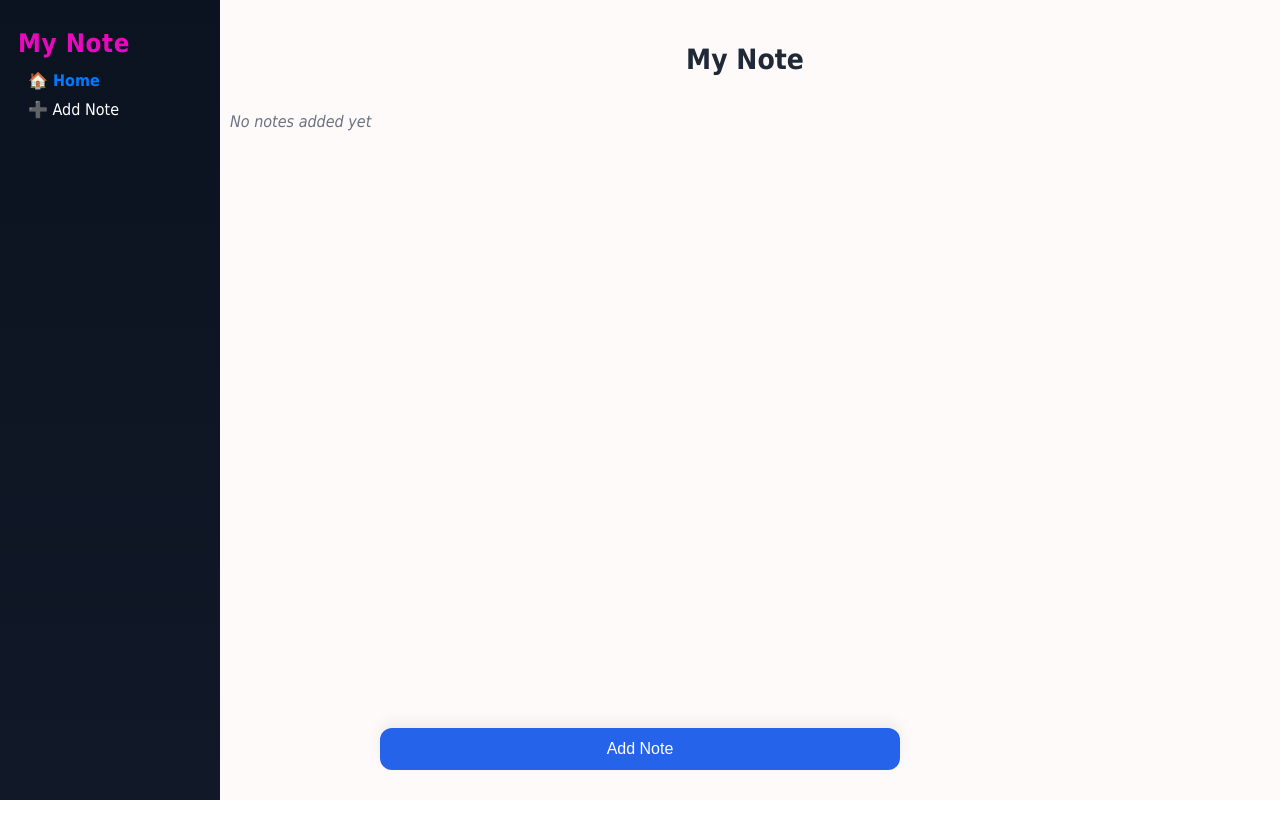
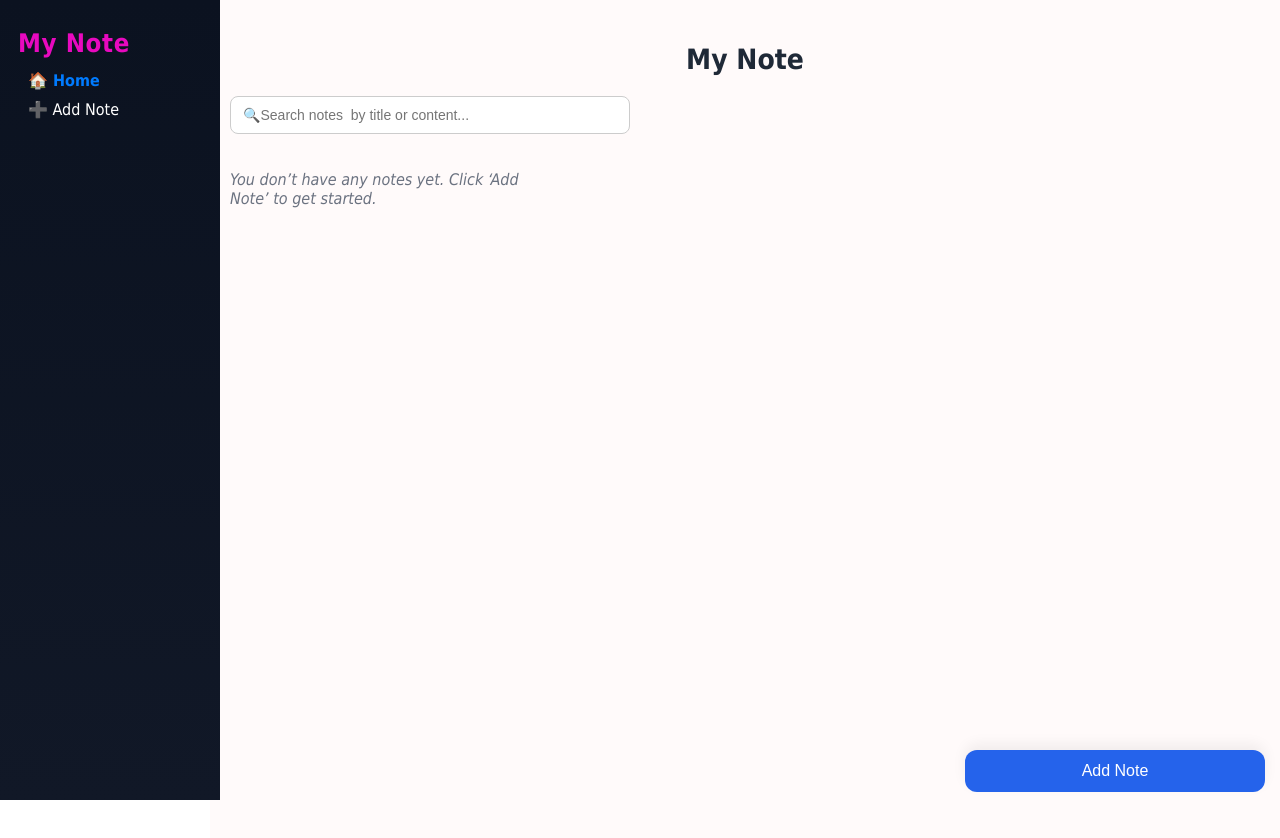
Before and after one commit to Teshome-Worku/note-taking-app, a React (Vite) app: page / in a window 1280 px wide. Before the commit the page ends 800 px from the top, so only its background shows below. Built offline with nearby package versions, Linux system fonts and the light colour scheme.

Commit message:
changes to be committed: 	modified:   src/App.css 	modified:   src/components/Deletepopup.jsx 	modified:   src/components/EditNote.jsx 	modified:   src/pages/Home.jsx

```diff
--- a/src/App.css
+++ b/src/App.css
@@ -83,7 +83,7 @@
         margin-left: 210px;
         position: relative;
         background-color: #fffafa;
-        min-height: 100vh;
+        min-height: 105vh;
     }
 
     .home-page h2 {
@@ -96,10 +96,9 @@
     .sticky-footer {
         position: fixed;
         cursor: pointer;
-        margin: 0 auto 30px auto;
+        margin: 0 15px 8px 0;
         width: 100%;
-        max-width: 520px;
-        left: 0;
+        max-width: 300px;
         right: 0;
         bottom: 0;
         padding: 12px 20px;
@@ -153,6 +152,22 @@
 
     .delete:hover {
         background-color: #991b1b;
+    }
+
+    .search-bar {
+        width: 100%;
+        max-width: 400px;
+        padding: 10px 12px;
+        margin-bottom: 20px;
+        border-radius: 8px;
+        border: 1px solid #ccc;
+        font-size: 14px;
+        outline: none;
+        transition: border 0.2s;
+    }
+
+    .search-bar:focus {
+        border-color: #2563eb;
     }
     /* Notes Container */
 
--- a/src/components/Deletepopup.jsx
+++ b/src/components/Deletepopup.jsx
@@ -2,7 +2,7 @@ const DeletePopup = ({ onConfirm, onCancel }) => {
     return (
       <div className="popup-overlay">
         <div className="popup-delete">
-          <h2>Are you sure want to delete this note?</h2>
+          <h2>Are you sure you want to delete this note?</h2>
           <div style={{display: 'flex', gap: 20, justifyContent: 'center'}}>
             <button onClick={onCancel} className='cancel'>Cancel</button>
             <button onClick={onConfirm} className='delete'>Delete</button>
--- a/src/components/EditNote.jsx
+++ b/src/components/EditNote.jsx
@@ -10,6 +10,7 @@ const EditNote = () => {
     const {id}=useParams();
     const notes=JSON.parse(localStorage.getItem("notes"))||[];
     const note=notes.find((n)=>n.id===id);
+
     if(!note){
         return <div className="edit-note">
             <h2>Note not found</h2>
@@ -31,13 +32,9 @@ const EditNote = () => {
             localStorage.setItem("notes",JSON.stringify(updatedNotes));
             setUpdatePopup(true);
     }
-
-
-
     return(
         <div className="edit-note">
             <h2>Edit Note</h2>
-
             <form autoComplete="off"  onSubmit={handleEdit}>
                 <p>Title</p>
                 <input type="text"
--- a/src/pages/Home.jsx
+++ b/src/pages/Home.jsx
@@ -8,7 +8,7 @@ const Home = () => {
   const navigate = useNavigate();
   const [deletePopup, setDeletePopup] = useState(false);
   const [selectedId, setSelectedId] = useState(null);
-
+  const [searchText, setSearchText] = useState("");
 
   useEffect(() => {
     const storedNotes = localStorage.getItem("notes");
@@ -16,10 +16,18 @@ const Home = () => {
       setNotes(JSON.parse(storedNotes));
     }
   }, []);
+  const filteredNotes = notes.filter((note) => {
+    const q = searchText.toLowerCase();
+    return (
+      note.title.toLowerCase().includes(q) ||
+      note.content.toLowerCase().includes(q)
+    );
+  });
 
   const nav = () => {
     navigate("/add");
   };
+
   const Cancel = () => {
     setDeletePopup(false);
   }
@@ -35,40 +43,45 @@ const Home = () => {
     localStorage.setItem("notes", JSON.stringify(updatedNotes));
     setDeletePopup(false);
   };
-
   return (
     <div className="home-page">
       <h2>My Note </h2>
 
+      <input
+        type="text"
+        img="https://img.icons8.com/office/40/search--v1.png"
+        className="search-bar"
+        value={searchText}
+        onChange={(e) => setSearchText(e.target.value)}
+        placeholder="🔍Search notes  by title or content..."
+      />
       <div className="card">
         {notes.length === 0 ? (
-          <p>No notes added yet</p>
+          <p>You don’t have any notes yet. Click ‘Add Note’ to get started.</p>
         ) : (
-          notes.map((note) => (
+          filteredNotes.length === 0 ? (
+            <div className="empty">🔍No matching notes found.</div>
+          ) : (
+            filteredNotes.map((note) => (
               <div className="note-card" key={note.id}>
                 <h4>{note.title}</h4>
-              <p>{note.content }<strong>.</strong></p>
-              <small>{note.date}</small>
+                <p>{note.content}<strong>.</strong></p>
+                <small>📅{note.date}</small>
                 <div className="btn">
-                <button className="edit" onClick={() => navigate(`/edit/${note.id}`)}>
+                  <button className="edit" onClick={() => navigate(`/edit/${note.id}`)}>✏️
                     Edit
                   </button>
-                <button className="delete" onClick={() => {
-                  handleDelete(note.id);
-
-                }}>
+                  <button className="delete" onClick={() => handleDelete(note.id)}>🗑️
                     Delete
                   </button>
-
                 </div>
-
               </div>
             ))
+          )
         )}
       </div>
       <button className="sticky-footer" onClick={nav}>Add Note</button>
-
-      {deletePopup&& (
+      {deletePopup && (
         <DeletePopup
           onConfirm={confirmDelete}
           onCancel={Cancel}
```
Lines whose indentation alone changed are shown as unchanged.
